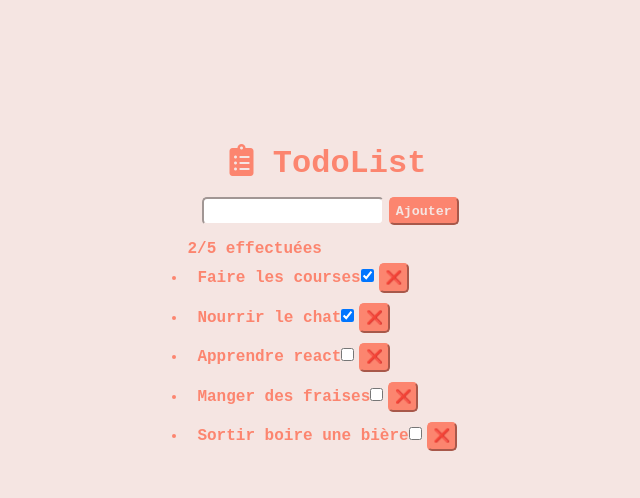
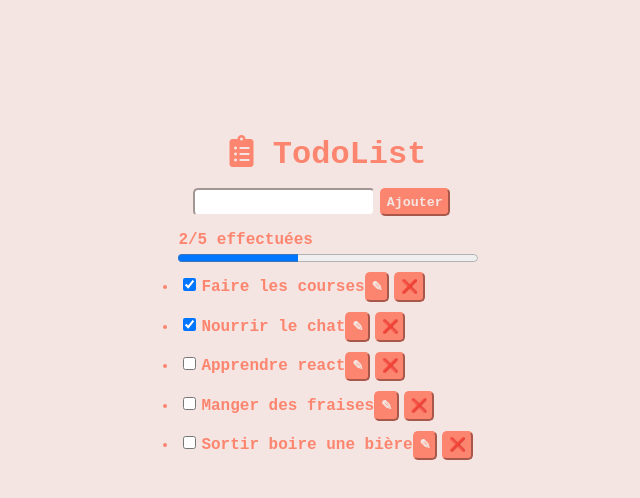
Before and after one commit to JulienT91/todolist, a React (Create React App) app: page / in a window 1280 px wide. Shown: the top 498 px of the page, without its empty margins (312-952 px from the left). Built offline with nearby package versions, Linux system fonts and the light colour scheme.

Commit message:
add some function

```diff
--- a/src/App.css
+++ b/src/App.css
@@ -17,6 +17,11 @@ body {
 
 h1 {
   text-align: center;
+}
+
+progress {
+  transition: all 0.5s;
+  width: 100%;
 }
 form {
   padding: 10px;
--- /dev/null
+++ b/src/components/EditableField.jsx
@@ -0,0 +1,38 @@
+import { useRef, useState } from "react";
+
+function EditableField(props) {
+  const inputRef = useRef();
+  const value = props.value;
+  const [editMode, setEditMode] = useState(props.editMode || false);
+
+  function swapMode() {
+    if (editMode === true) {
+      props.onNewValue(inputRef.current.value);
+    }
+    setEditMode(!editMode);
+  }
+  function onKeyDown(event) {
+    if (event.keyCode === 13) {
+      // keycode touche enter
+      props.onNewValue(inputRef.current.value);
+      setEditMode(false);
+    }
+  }
+  return (
+    <>
+      {editMode ? (
+        <input
+          type="text"
+          defaultValue={value}
+          ref={inputRef}
+          onKeyDown={onKeyDown}
+        />
+      ) : (
+        <>{value}</>
+      )}
+      <button onClick={swapMode}>✎</button>
+    </>
+  );
+}
+
+export default EditableField;
--- a/src/components/TodoItem.jsx
+++ b/src/components/TodoItem.jsx
@@ -1,3 +1,5 @@
+import EditableField from "./EditableField";
+
 // ajout d'un label et checkbox
 function TodoItem(props) {
   const task = props.task;
@@ -10,16 +12,26 @@ function TodoItem(props) {
   function onDelete() {
     props.deleteTask(task);
   }
+  function onNewValue(value) {
+    props.updateTask({
+      ...task,
+      title: value,
+    });
+  }
   return (
     <li>
-      <label className="listLabel" htmlFor={task.id}>
-        {task.title}
-        <input
-          type="checkbox"
-          id={task.id}
-          defaultChecked={task.isDone}
-          onChange={onCheck}
-        ></input>
+      <input
+        type="checkbox"
+        id={task.id}
+        defaultChecked={task.isDone}
+        onChange={onCheck}
+      />
+      <label htmlFor={task.id}>
+        <EditableField
+          value={task.title}
+          editMode={false}
+          onNewValue={onNewValue}
+        />
       </label>
       <button
         type="button"
--- a/src/components/TodoItems.jsx
+++ b/src/components/TodoItems.jsx
@@ -2,6 +2,7 @@ import TodoItem from "./TodoItem";
 function TodoItems(props) {
   const tasks = props.tasks;
   const nbDone = tasks.filter((t) => t.isDone).length;
+  const percent = (nbDone / tasks.length) * 100;
   function updateTask(taskUpdated) {
     props.updateTask(taskUpdated);
   }
@@ -13,6 +14,7 @@ function TodoItems(props) {
       <p>
         {nbDone}/{tasks.length} effectuées
       </p>
+      <progress max="100" value={percent}></progress>
       <ul className="todoItems">
         {tasks.map((task) => (
           <TodoItem
```
